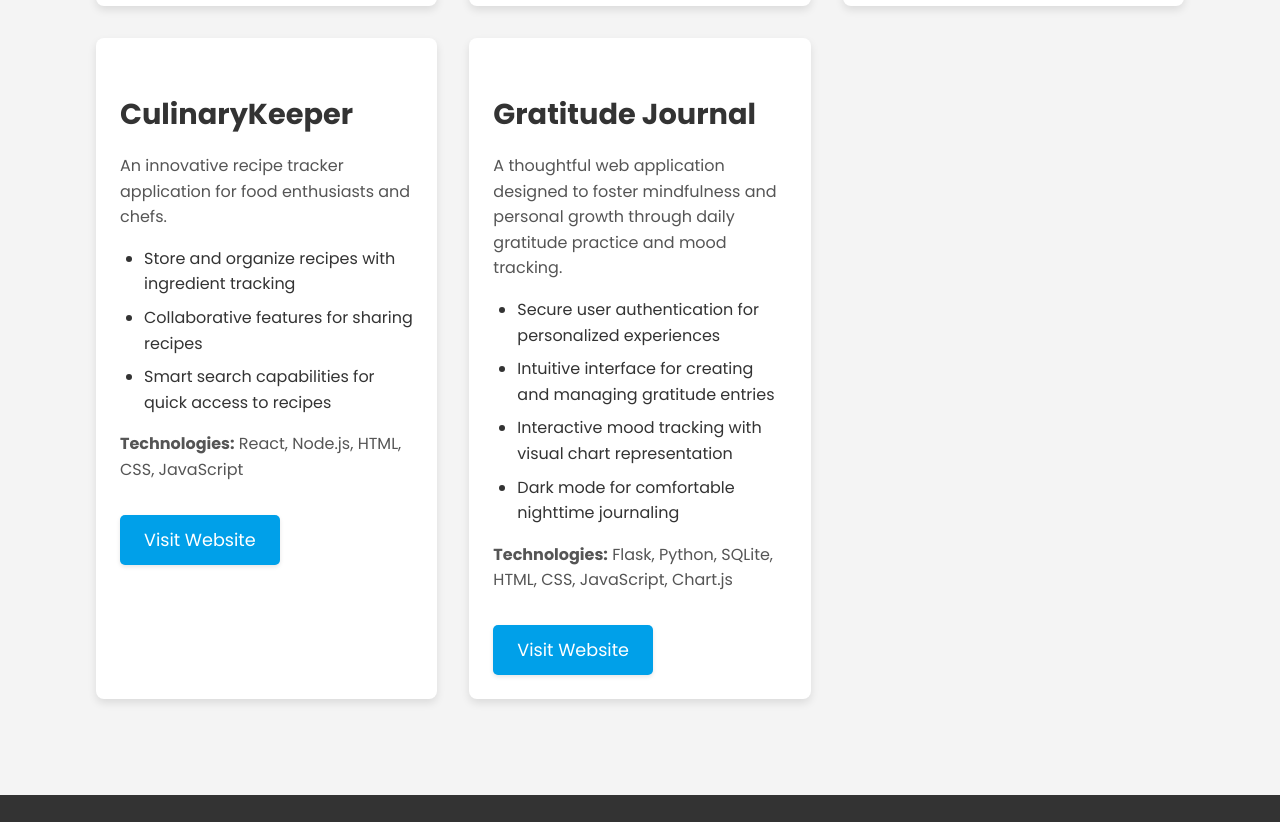
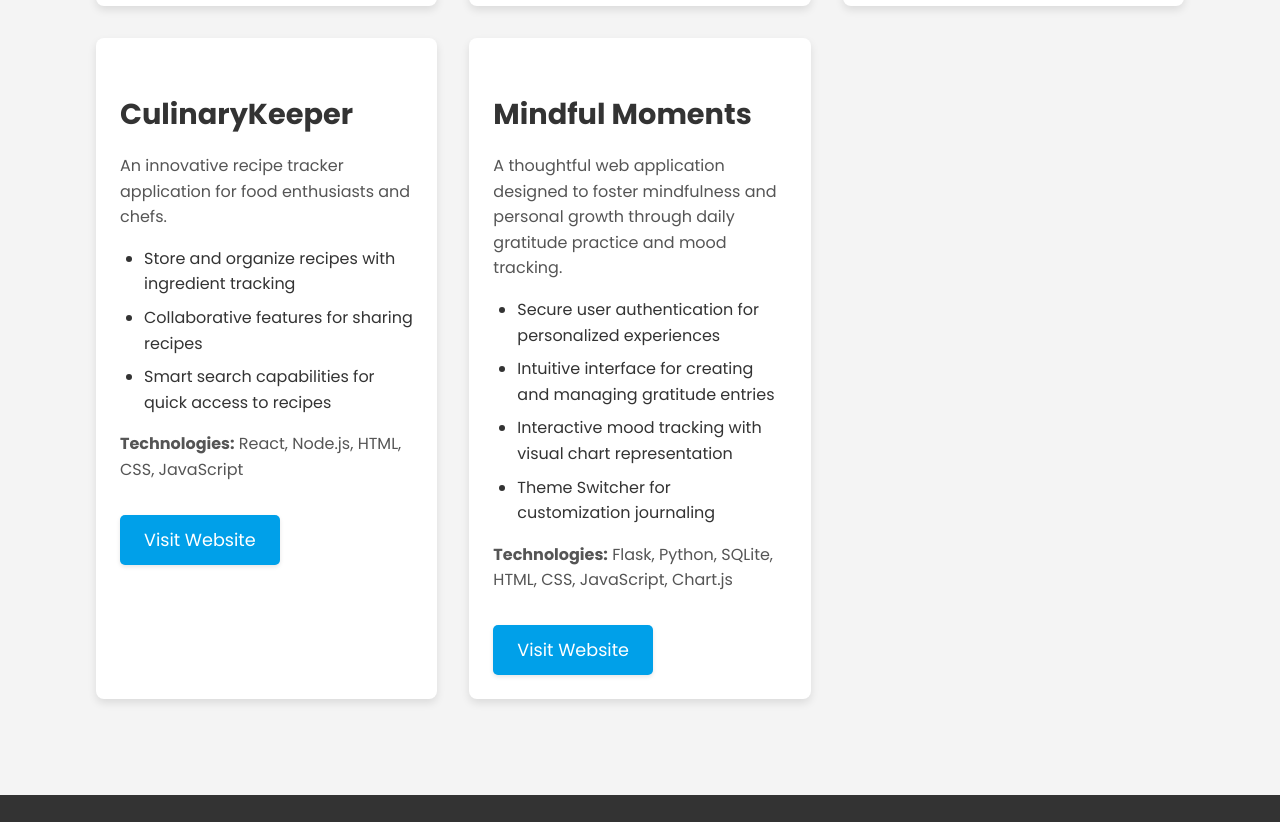
Before and after one commit to Freedomwithin/Jonathon_Porfolio, a plain HTML site: page docs/projects.html in a window 1280 px wide. Shown: the part 1140-1962 px from the top of the page. Drawn offline with Linux system fonts and the light colour scheme.

Commit message:
Mindful Moments link update

```diff
--- a/docs/projects.html
+++ b/docs/projects.html
@@ -86,16 +86,16 @@
 
             <!-- Project 5 (Gratitude Journal) -->
             <div class="project-card">
-                <h3>Gratitude Journal</h3>
+                <h3>Mindful Moments</h3>
                 <p>A thoughtful web application designed to foster mindfulness and personal growth through daily gratitude practice and mood tracking.</p>
                 <ul class="project-features">
                     <li>Secure user authentication for personalized experiences</li>
                     <li>Intuitive interface for creating and managing gratitude entries</li>
                     <li>Interactive mood tracking with visual chart representation</li>
-                    <li>Dark mode for comfortable nighttime journaling</li>
+                    <li>Theme Switcher for customization journaling</li>
                 </ul>
                 <p><strong>Technologies:</strong> Flask, Python, SQLite, HTML, CSS, JavaScript, Chart.js</p>
-                <a href="https://gratitude-journal-3vmo.onrender.com" class="project-link" target="_blank">Visit Website</a>
+                <a href="https://mindful-moments-1.onrender.com/" class="project-link" target="_blank">Visit Website</a>
             </div>
         </div>
     </section>
```
Also changed, not shown: 1 other file.
